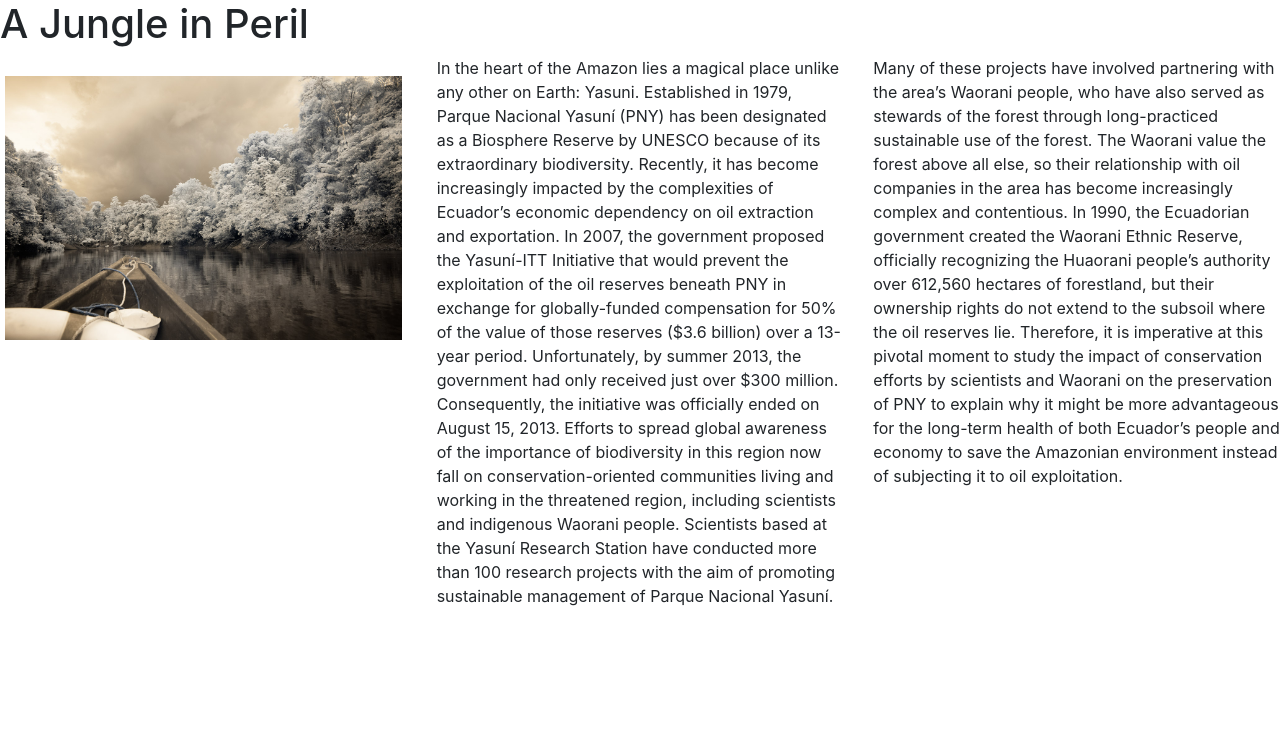
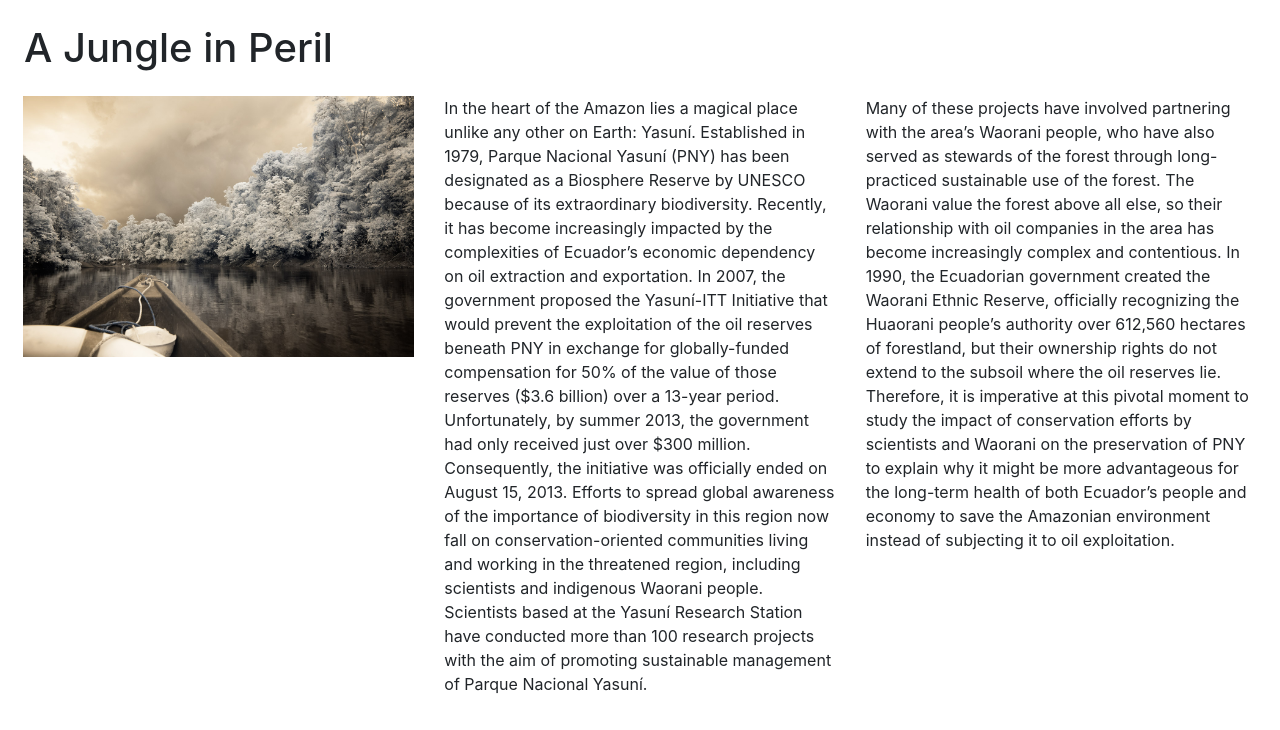
Before and after one commit to meganwestervelt/Vico5162Project1, a plain HTML site: page index.html in a window 1280 px wide. Drawn offline with nearby package versions, Linux system fonts and the light colour scheme.

Commit message:
Added language and fixed columns
English language added, columns added at medium width, and corrected errors

```diff
--- a/CSS/main.css
+++ b/CSS/main.css
@@ -1,3 +1,7 @@
 .paddingphoto {padding:20px}
 
+.marginphoto {margin: 20px}
+
+
+
 /*em is times font size of container and rem is times root document font size*/
--- a/index.html
+++ b/index.html
@@ -1,23 +1,23 @@
 <!Doctype html>
-<html>
+<html lang="en">
 <head>
     <title> Project 1: A jungle in peril </title>
     <link rel="stylesheet" href="https://stackpath.bootstrapcdn.com/bootstrap/4.4.1/css/bootstrap.min.css" integrity="sha384-Vkoo8x4CGsO3+Hhxv8T/Q5PaXtkKtu6ug5TOeNV6gBiFeWPGFN9MuhOf23Q9Ifjh" crossorigin="anonymous">
     <link href="css/main.css" rel="stylesheet">
 </head>
 <body>
-    <h1> A Jungle in Peril </h1>
+    <h1 class="m-4"> A Jungle in Peril </h1>
 
-        <div class="row">
-        <div class="col-md-6 col-lg-4 paddingphoto">
-            <img src="Images/SFPW_travels_Westervelt_001.jpg" alt="cute cat" class="img-fluid"/>
+        <div class="row m-2">
+        <div class="col-lg-4">
+            <img src="Images/SFPW_travels_Westervelt_001.jpg" alt= "Rainsforest in infrared" class="img-fluid"/>
         </div>
 
-        <p class="col-lg-4">
-        In the heart of the Amazon lies a magical place unlike any other on Earth: Yasuni. Established in 1979, Parque Nacional Yasuní (PNY) has been designated as a Biosphere Reserve by UNESCO because of its extraordinary biodiversity.  Recently, it has become increasingly impacted by the complexities of Ecuador’s economic dependency on oil extraction and exportation. In 2007, the government proposed the Yasuní-ITT Initiative that would prevent the exploitation of the oil reserves beneath PNY in exchange for globally-funded compensation for 50% of the value of those reserves ($3.6 billion) over a 13-year period.  Unfortunately, by summer 2013, the government had only received just over $300 million. Consequently, the initiative was officially ended on August 15, 2013. Efforts to spread global awareness of the importance of biodiversity in this region now fall on conservation-oriented communities living and working in the threatened region, including scientists and indigenous Waorani people. Scientists based at the Yasuní Research Station have conducted more than 100 research projects with the aim of promoting sustainable management of Parque Nacional Yasuní.
+        <p class="col-md-6 col-lg-4">
+        In the heart of the Amazon lies a magical place unlike any other on Earth: Yasuní. Established in 1979, Parque Nacional Yasuní (PNY) has been designated as a Biosphere Reserve by UNESCO because of its extraordinary biodiversity.  Recently, it has become increasingly impacted by the complexities of Ecuador’s economic dependency on oil extraction and exportation. In 2007, the government proposed the Yasuní-ITT Initiative that would prevent the exploitation of the oil reserves beneath PNY in exchange for globally-funded compensation for 50% of the value of those reserves ($3.6 billion) over a 13-year period.  Unfortunately, by summer 2013, the government had only received just over $300 million. Consequently, the initiative was officially ended on August 15, 2013. Efforts to spread global awareness of the importance of biodiversity in this region now fall on conservation-oriented communities living and working in the threatened region, including scientists and indigenous Waorani people. Scientists based at the Yasuní Research Station have conducted more than 100 research projects with the aim of promoting sustainable management of Parque Nacional Yasuní.
         </p>
 
-        <p class="col-lg-4">
+        <p class="col-md-6 col-lg-4">
         Many of these projects have involved partnering with the area’s Waorani people, who have also served as stewards of the forest through long-practiced sustainable use of the forest. The Waorani value the forest above all else, so their relationship with oil companies in the area has become increasingly complex and contentious.  In 1990, the Ecuadorian government created the Waorani Ethnic Reserve, officially recognizing the Huaorani people’s authority over 612,560 hectares of forestland, but their ownership rights do not extend to the subsoil where the oil reserves lie. Therefore, it is imperative at this pivotal moment to study the impact of conservation efforts by scientists and Waorani on the preservation of PNY to explain why it might be more advantageous for the long-term health of both Ecuador’s people and economy to save the Amazonian environment instead of subjecting it to oil exploitation.  </p>
 
         <script src="https://code.jquery.com/jquery-3.4.1.slim.min.js" integrity="sha384-J6qa4849blE2+poT4WnyKhv5vZF5SrPo0iEjwBvKU7imGFAV0wwj1yYfoRSJoZ+n" crossorigin="anonymous"></script>
```
